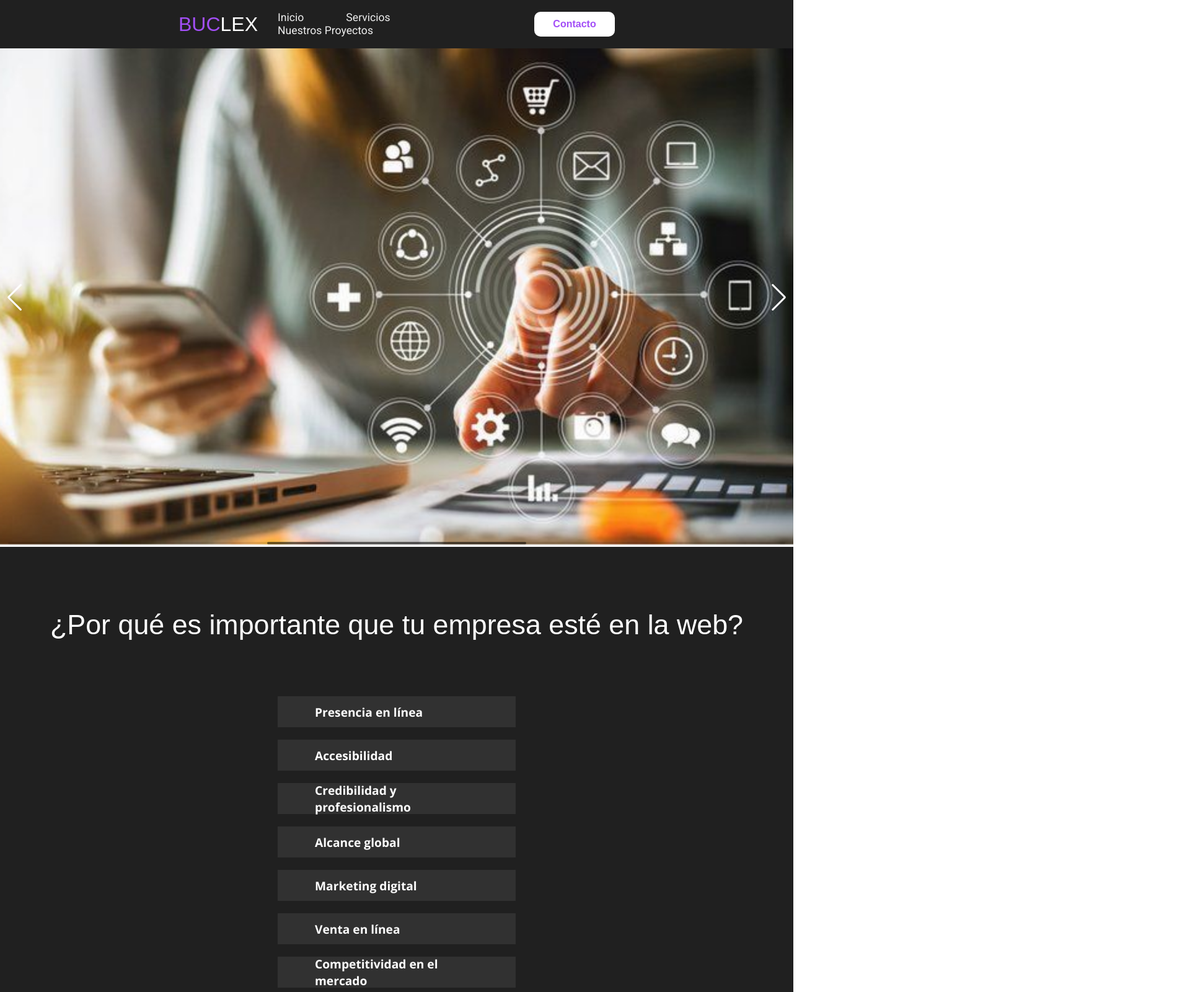
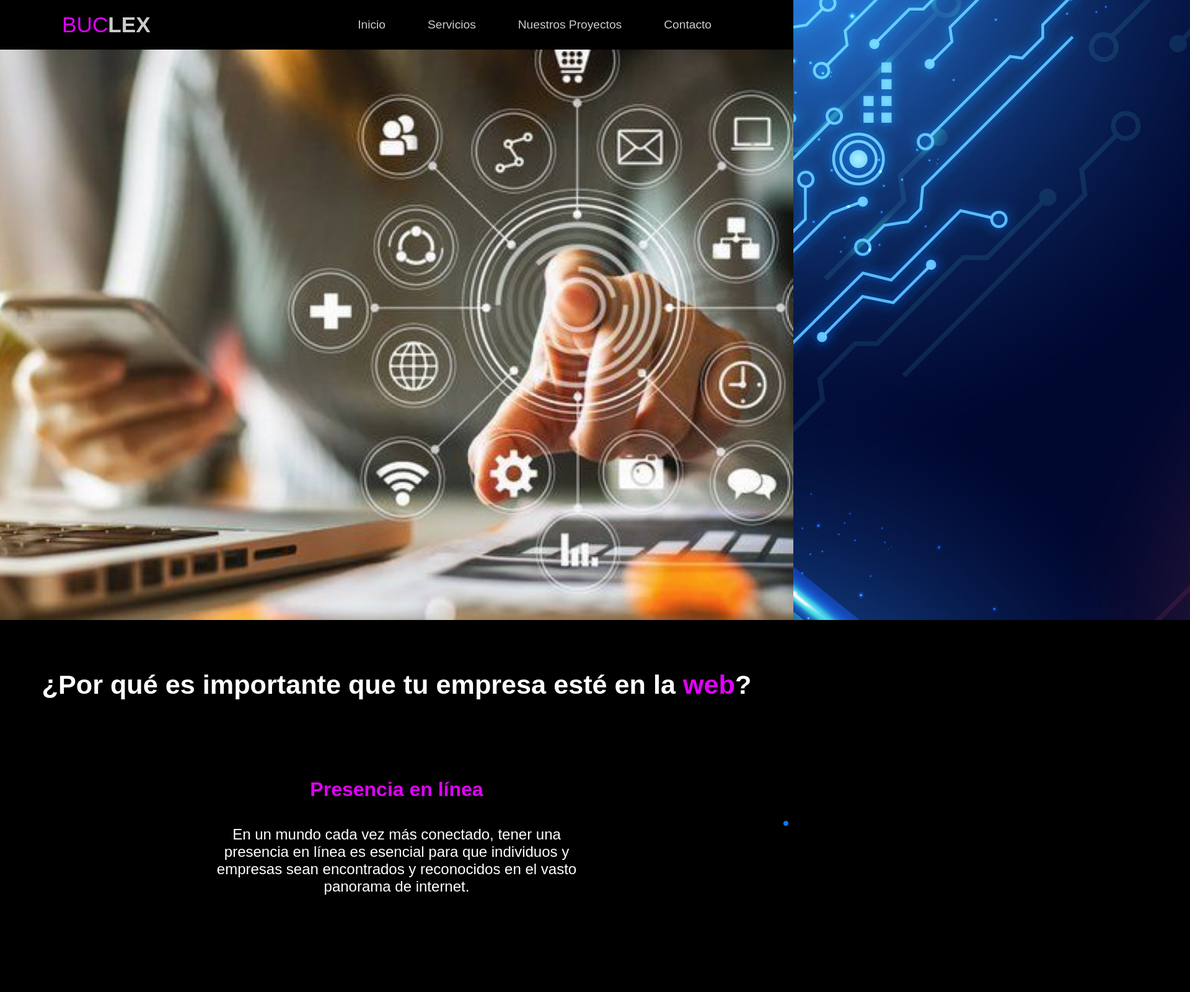
Before and after one commit to KenRoyy/Buclex.net, a website: page index.html in a window 1280 px wide. Shown: the top 1600 px of the page at 62% size, 1920 px wide, since content can reach past the window. Drawn offline with nearby package versions, Linux system fonts and the light colour scheme; a web font is replaced by a local one.

Commit message:
version 0.2 actualizada

```diff
--- a/css/home.css
+++ b/css/index.css
@@ -10,48 +10,64 @@
   /* Roboto */
 @import url('https://fonts.googleapis.com/css2?family=Roboto:ital,wght@0,100;0,300;0,400;0,500;0,700;0,900;1,100;1,300;1,400;1,500;1,700;1,900&display=swap');
 
+/* var */
+:root{
+  /* var colors */
+  --color-text-skyblue: #87CEEB;
+  --color-text-white: #ccc;
+  --color-text-extraWhite: #ddd;
+  --color-text-prmary: #E100FF;
+  --color-text-segundary: #E100FF;
+
+  --color-bg-black: #101010;
+  --color-bg-extraBlack: #000;
+  --color-bg-grey: #121212;
+}
+
+/* global */
 * {
   margin: 0;
   padding: 0;
   text-decoration: none;
   box-sizing: border-box;
 }
-
 body {
-  color: #fff;
+  color: var(--color-text-white);
+  overflow-x: hidden;
+  background-color: #000;
 }
 
 /* --- header nav ---*/
 header {
-  background-color: #202020;
-  /* background: #000; */
-  padding: 18px 18rem;
-  position: relative;
-  z-index: 2;
+  background-color: var(--color-bg-extraBlack);
+  padding: 20px 100px;
+  position: fixed;
+  width: 100%;
+  z-index: 4;
 }
 .navbar{
-  align-items: center;
   display: flex;
-  font-weight: bold;
   justify-content: space-between;
 }
+.navbar ul{
+  margin: auto 0;
+}
+.logo-main{
+  color: var(--color-text-prmary);
+}
+.logo-main b{
+  color: var(--color-text-white);
+}
 .logo h1 {
-  font-size: 2rem;
+  font-size: 2.2rem;
   font-weight: lighter;
   font-family: Arial, Helvetica, sans-serif;
   animation: nav-menu-text 500ms forwards;
 }
-.logo h1 b{
-  font-family: Arial, Helvetica, sans-serif;
-  font-weight: lighter;
-}
 .nav-menu ul li {
   display: inline-block;
-  padding: 0px 2rem;
+  margin: 0 2rem;
   text-transform: lowercase;
-}
-.nav-menu ul li {
-  font-size: 1.1rem;
   animation: nav-menu-text 500ms forwards;
   text-transform: capitalize;
 }
@@ -63,63 +79,93 @@ header {
     transform: translateY(0);
   }
 }
-
 .nav-menu ul li a{
-  color: #eee;
-  font-family: 'Roboto', sans-serif;
+  color: var(--color-text-white);
+  font-size: 1.2rem;
+  /* font-family: 'Roboto', sans-serif; //fuente importada*/
+  font-family: Arial, Helvetica, sans-serif;
   font-weight: 400;
   transition: 200ms;
 }
 .nav-menu ul li a:hover {
-  color: #a34ff7;
-}
-
-.btn-contact button{
-  height: 40px;
-  width: 130px;
-  border-radius: 10px;
-  /* background-color: #a34ff7; */
-  background-color: #fff;
-  border: none;
-  color: #a34ff7;
-  text-transform: capitalize;
-  font-size: 1rem;
-  font-family: Arial, Helvetica, sans-serif;
-  font-weight: bolder;
-  transition: 1s;
-}
-.btn-contact button:hover{
-  color: #8034cc;
-  /* background: #a34ff7; */
-  background: #000;
-  /* color: #fff; */
+  color: var(--color-text-prmary);
 }
 
 /* slider swiper */
-.swiper{
-  background: #fff;
+.swiper-horizontal{
   width: 100%;
-
+  height: 1000px;
 }
-.swiper img{
-  height: 800px;
+.swiper-horizontal img{
+  height: 1000px;
   width: 100%;
   object-fit: cover;
 }
-.swiper-button-prev{
-  color: #fff !important;
+ .btn-slider{
+  height: 100% !important;
+  width: 100px !important;
+  top: 20px !important;
+  color: var(--color-text-white) !important;
+  opacity: 0;
 }
-.swiper-button-next{
-  color: #fff !important;
+
+/*--- section primary ---*/
+.sectionPrimary{
+  height: 600px;
+  width: 100%;
+  /* background-color: var(--color-bg-black); */
+  background-color: #000;
 }
-.slider-color{
-  color: #000;
+.sectionPrimary-title{
+  font-size: 1.8rem;
+  text-align: center;
+  padding-top: 80px;
+  padding-bottom: 20px;
+}
+.sectionPrimary-title h2{
+  font-family: Arial, Helvetica, sans-serif;
+  color: #fff;
+}
+
+/*--- primary section slider ---*/
+.mySwiper{
+  display: block;
+  height: 400px;
+  width: 100%;
+  object-fit: cover;
+}
+.mySwiper .swiper-slide{
+  text-align: center;
+  display: flex;
+  flex-direction: column;
+  align-items: center;
+  text-align: center;
+  justify-content: center;
+  font-size: 18px;
+  height: 400px;
+  padding: 0 400px;
+  width: 100%;
+  color: #fff;
+}
+.mySwiper .swiper-slide h4{
+  font-size: 2rem;
+  font-family: Arial, Helvetica, sans-serif;
+  margin-bottom: 40px;
+  color: var(--color-text-segundary);
+}
+.primarySection-slider{
+  height: auto;
+  width: 600px;
+}
+.primarySection-slider p{
+  font-size: 1.5rem;
+  font-family: Arial, Helvetica, sans-serif;
 }
 
 /*--- contenido segundario ---*/
 .informacion{
-  background-color: #202020;
-  font-family: 'Open Sans', sans-serif;
+  background-color: var(--color-bg-black);
+  font-family: Arial, Helvetica, sans-serif;
 }
 .title-contenido-segundario{
   padding-top: 100px;
@@ -169,16 +215,38 @@ header {
 .separador{
   width: 0;
   height: 0;
-  border-right: 99.1vw solid #202020;
-  border-bottom: 8.9vw solid #eee;
+  border-right: 100vw solid var(--color-bg-black);
+  /* border-bottom: 8.9vw solid #eee; */
 }
 
 /* section 2 */
 .section-2{
   padding: 5rem 20%;
-  background: #eee;
-  color: #333;
+  /* background: #eee; */
+  /* background-image:linear-gradient(rgba(5,7,12,0.5), rgba(5,7,12,0.5)) , url(../img/content/content1.png);
+  background-repeat: no-repeat;
+  background-position: center; */
+  /* color: #333; */
+
+
+  /* background: linear-gradient(45deg,red,blue,green,black); */
+  background: linear-gradient(45deg,#020024,#6a00ff,#ae0fb9,#6a00ff);
+  background-size: 400%;
+
+  color: var(--color-text-extraWhite);
+
 }
+.section-2:hover{
+  animation: gradientAnimation 10s ease;
+}
+
+@keyframes gradientAnimation{
+  0%{background-position: 0 50%;}
+  50%{background-position: 100% 50%;}
+  100%{background-position: 0 50%;}
+}
+
+
 .title-section-2{
  font-size: 1.8rem;
 }
@@ -188,7 +256,7 @@ header {
   margin-bottom: 20px;
 }
 .title-section-2 b{
-  color: #5865F2;
+  color: var(--color-text-prmary);
 }
 /* corregir displey por grid para las cajas*/
 .caja-servicios{
@@ -199,11 +267,16 @@ header {
 .caja{
   padding: 1.5rem 2rem;
   margin: 0 5px;
-  background: #fff;
+  /* background: #fff; */
+  background-color: #eee;
+  color: #000;
   height: 230px;
   width: 330px;
   border-radius: 10% 0%;
-  box-shadow: 10px 5px 5px #ccc;
+  /* box-shadow: 10px 5px 5px #ccc; */
+  box-shadow: 10px 5px 5px #222;
+  font-family: Arial, Helvetica, sans-serif;
+  font-weight: lighter;
 }
 .caja h4{
   font-size: 1.4rem;
@@ -219,8 +292,10 @@ header {
 .section-3{
   text-align: center;
   padding: 5rem;
-  background-color: #5865F2;
-  color: #eee;
+  /* background-color: #5865F2; */
+  background-color: #000;
+  color: #fff;
+  /* color: var(--color-bg-black); */
   font-family: Arial, Helvetica, sans-serif;
 }
 .section-3 div h3{
@@ -272,31 +347,39 @@ header {
   background-color: #ce424299;
 }
 
+/*--- sepador footer --*/
+.separador-footer{
+  width: 83%;
+  height: 3px;
+  background: rgb(0,0,0);
+  background: linear-gradient(90deg, rgba(0,0,0,1) 0%, rgba(120,9,121,1) 52%, rgba(0,0,0,1) 100%);
+  margin: 0 auto;
+}
+
 /*--- footer ---*/
 footer {
-  height: 215px;
+  height: 315px;
   width: 100%;
-  background-color: #202020;
+  background-color: var(--color-bg-grey);
   color: #ccc;
-  padding-top: 30px;
+  padding-top: 70px;
 }
 .footerContent{
-  align-items: center;
-  padding: 0 20%;
-  height: 120px;
 }
 .titleInfo{
+  padding: 0 20%;
   display: grid;
-  font-size: 1.3rem;
+  font-size: 1.4rem;
   color: #ddd;
   font-family: 'Franklin Gothic Medium', 'Arial Narrow', Arial, sans-serif;
-  grid-template-columns: 346px 346px 346px;
+  grid-template-columns: 33% 33% 33%;
   text-align: center;
-  margin-bottom: 10px;
+  margin-bottom: 20px;
 }
 .contactInfo{
+  padding: 0 20%;
   display: grid;
-  grid-template-columns: 346px 346px 346px;
+  grid-template-columns: 33% 33% 33%;
   text-align: center;
   align-items: center;
 }
--- a/index.html
+++ b/index.html
@@ -10,7 +10,7 @@
   <link rel="icon" href="./img/icon/buclexIcon2.ico">
 
   <!-- custom css -->
-  <link rel="stylesheet" href="css/home.css" />
+  <link rel="stylesheet" href="css/index.css" />
   <!-- responsive css -->
   <link rel="stylesheet" href="css/responsive/home.css" />
   <!-- swiper  -->
@@ -18,57 +18,94 @@
 </head>
 
 <body>
-  <!-- header  nav / modificar el div que contiene el navbar header-->
+  <!-- header -->
   <div class="header-background">
     <header>
       <nav>
         <div class="navbar logo nav-menu">
-          <!-- logo -->
-          <h1 style="color: #a34ff7;">BUC<b style="color: #fff">LEX</b></h1>
-          <!-- menu -->
+          <h1 class="logo-main">BUC<b>LEX</b></h1>
           <ul>
-            <li><a href="index.html">inicio</a></li>
-            <li><a href="index.html" onclick="message(event)">servicios</li>
-            <li><a href="index.html">nuestros proyectos</a></li>
+            <li><a href="#">inicio</a></li>
+            <li><a href="#">servicios</li>
+            <li><a href="#">nuestros proyectos</a></li>
+            <li><a href="#">contacto</a></li>
           </ul>
-          <div class="btn-contact">
-            <button>Contacto</button>
-          </div>
         </div>
       </nav>
     </header>
   </div>
-  <!-- end header nav -->
+  <!-- end header -->
 
   <!-- slider -->
-  <div class="swiper">
+  <div class="swiper-horizontal">
     <div class="swiper-wrapper">
-      <div class="swiper-slide slider-color">
+      <div class="swiper-slide">
         <img src="./img/slider/pexels-photo-270637.jpeg" alt="">
       </div>
 
-      <div class="swiper-slide slider-color">
+      <div class="swiper-slide">
         <img src="./img/slider/agencia_slider.jpg" alt="">
       </div>
 
-      <div class="swiper-slide slider-color">
+      <div class="swiper-slide">
         <img src="./img/slider/4884841.jpg" alt="">
       </div>
     </div>
     <div class="swiper-pagination"></div>
-    <div class="swiper-button-prev"></div>
-    <div class="swiper-button-next"></div>
-    <div class="swiper-scrollbar"></div>
+    <div class="swiper-button-prev btn-slider"></div>
+    <div class="swiper-button-next btn-slider"></div>
+    <div hidden class="swiper-scrollbar"></div>
   </div>
   <!-- end slider -->
 
+  <!-- section prueba -->
+  <section class="sectionPrimary">
+    <div class="sectionPrimary-title">
+      <h2>¿Por qué es importante que tu empresa esté en la <b style="color: #E100FF;">web</b>?</h2>
+    </div>
+    <div>
+      <!-- slider primary section -->
+      <div class="swiper mySwiper">
+        <div class="swiper-wrapper">
+          <div class="swiper-slide">
+            <h4>Presencia en línea</h4>
+            <div class="primarySection-slider">
+              <p>En un mundo cada vez más conectado, tener una presencia en línea es esencial
+                para que individuos y empresas sean encontrados y reconocidos en el vasto panorama de internet.</p>
+            </div>
+          </div>
+          <div class="swiper-slide">
+            <h4>Accesibilidad</h4>
+            <div class="primarySection-slider">
+              <p>Nuestro equipo de expertos en diseño y desarrollo trabaja en colaboración con los
+                clientes para crear sitios web intuitivos, atractivos y totalmente funcionales.</p>
+            </div>
+          </div>
+          <div class="swiper-slide">
+            <h4>Credibilidad y profesionalismo</h4>
+            <div class="primarySection-slider">
+              <p>Una página web bien diseñada y funcional aumenta la credibilidad y
+              da una impresión de profesionalismo a clientes potenciales, socios comerciales y empleadores.</p>
+            </div>
+          </div>
+          <div class="swiper-slide">
+            <h4>Alcance global</h4>
+            <div class="primarySection-slider">
+              <p>A través de internet, una página web puede alcanzar a audiencias globales,
+              expandiendo así el alcance de una empresa o proyecto más allá de las fronteras físicas.</p>
+            </div>
+          </div>
+        </div>
+        <div class="swiper-pagination"></div>
+      </div>
+      <!-- end slider primary section -->
+    </div>
+  </section>
+  <!-- end section prueba -->
+
   <!-- contenido segundario -->
-  <section class="informacion">
+  <!-- <section class="informacion">
     <div>
-      <div class="title-contenido-segundario">
-        <h3>¿Por qué es importante que tu empresa esté en la web?</h3>
-      </div>
-
       <div class="contenido-section-1">
         <div class="acordeon">
           <input type="checkbox" name="acordeon" id="btn-acordeon1" class="btn-acordeon">
@@ -195,9 +232,9 @@
         </div>
       </div>
     </div>
-  </section>
+  </section> -->
 
-  <div class="separador"></div>
+  <!-- <div class="separador"></div> -->
 
   <!-- contenido segundario 2 -->
   <section class="section-2">
@@ -262,6 +299,8 @@
     </div>
   </section>
 
+  <div class="separador-footer"></div>
+
   <!-- contacto -->
   <!-- <section class="contacto">
     <div>
@@ -274,7 +313,6 @@
   <!-- footer -->
   <footer>
     <div class="footerContent">
-
       <div class="titleInfo">
         <div>
           <h4>Números de contacto</h4>
@@ -338,6 +376,7 @@
   <!-- swiper js -->
   <script src="https://cdn.jsdelivr.net/npm/swiper@11/swiper-bundle.min.js"></script>
   <script type="module" src="js/slider/swiper.js"></script>
+  <script src="js/helpers/slider2.js"></script>
   <!-- font awesome -->
   <script src="https://kit.fontawesome.com/d8cc8dd170.js" crossorigin="anonymous"></script>
 </body>
--- /dev/null
+++ b/js/helpers/slider2.js
@@ -0,0 +1,9 @@
+
+const swiper1 = new Swiper(".mySwiper", {
+    direction: "vertical",
+    loop:false,
+    pagination: {
+        el: ".swiper-pagination",
+        clickable: true,
+    },
+});
--- a/js/slider/swiper.js
+++ b/js/slider/swiper.js
@@ -1,6 +1,6 @@
-import Swiper from 'https://cdn.jsdelivr.net/npm/swiper@11/swiper-bundle.min.mjs';
+// import Swiper from 'https://cdn.jsdelivr.net/npm/swiper@12/swiper-bundle.min.mjs';
 
-const swiper = new Swiper(".swiper", {
+const swiper2 = new Swiper(".swiper-horizontal", {
   direction: 'horizontal',
   loop: true,
   autoplay: {
```
Also changed, not shown: data/info.txt (added), img/content/5556661.jpg (added), img/content/content1.png (added), 3 other files.
